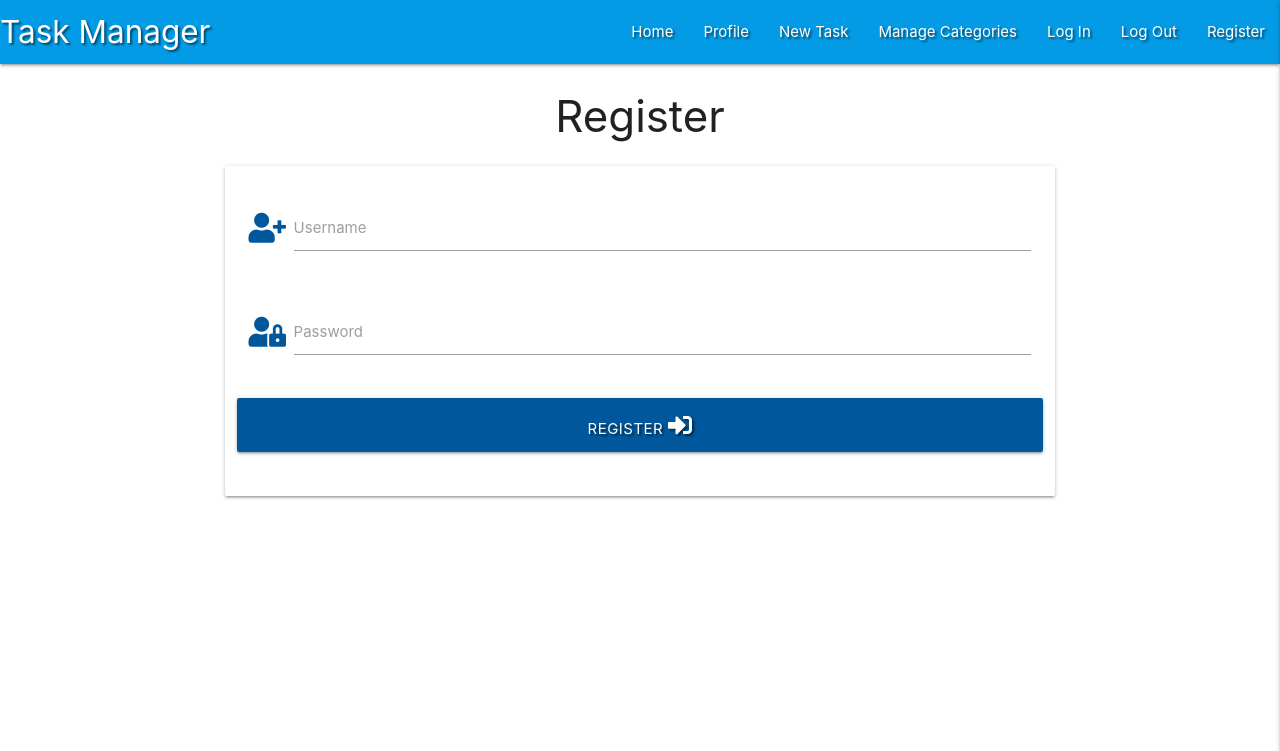
After one commit to DFife99/Task-Manager, a Flask app: page /register in a window 1280 px wide. The commit adds this page. Shown: the top 751 px of the page. Run offline with Flask 2, Linux system fonts and the light colour scheme; some libraries are stand-ins or nearby versions.

Commit message:
added register template

```diff
--- a/app.py
+++ b/app.py
@@ -4,6 +4,7 @@ from flask import (
     redirect, request, session, url_for)
 from flask_pymongo import PyMongo
 from bson.objectid import ObjectId
+from werkzeug.security import generate_password_hash, check_password_hash
 if os.path.exists("env.py"):
     import env
 
@@ -24,6 +25,11 @@ def get_tasks():
     return render_template("tasks.html", tasks=tasks)
 
 
+@app.route('/register',methods=['GET','POST'])
+def register():
+    return render_template('register.html')
+
+
 if __name__ == "__main__":
     app.run(host=os.environ.get("IP"),
             port=int(os.environ.get("PORT")),
--- a/templates/base.html
+++ b/templates/base.html
@@ -26,7 +26,7 @@
                     <li><a href="#">Manage Categories</a></li>
                     <li><a href="#">Log In</a></li>
                     <li><a href="#">Log Out</a></li>
-                    <li><a href="#">Register</a></li>
+                    <li><a href="{{ url_for('register') }}">Register</a></li>
                 </ul>
             </div>
         </nav>
@@ -37,7 +37,7 @@
             <li><a href="#">New Task</a></li>
             <li><a href="#">Manage Categories</a></li>                    <li><a href="#">Log In</a></li>
             <li><a href="#">Log Out</a></li>
-            <li><a href="#">Register</a></li>
+            <li><a href="{{ url_for('register') }}">Register</a></li>
         </ul>
     </header>
 
--- /dev/null
+++ b/templates/register.html
@@ -0,0 +1,38 @@
+{% extends 'base.html' %}
+{% block content %}
+
+<h3 class="center-align">
+    Register
+</h3>
+
+<div class="row">
+    <form class="col s12 m8 offset-m2" method="POST" action="{{ url_for('register') }}">
+        <div class="card-panel">
+            <!-- USERNAME -->
+            <div class="row">
+                 <div class="input-field col s12">
+                    <i class="fas fa-user-plus prefix light-blue-text text-darken-4"></i>
+                    <input id="username" name="username" type="text" class="validate">
+                    <label for="username">Username</label>
+                </div>
+            </div>
+            <!-- PASSWORD -->
+            <div class="row">
+                <div class="input-field col s12">
+                    <i class="fas fa-user-lock prefix light-blue-text text-darken-4"></i>
+                    <input id="password" name="password" type="password" class="validate">
+                    <label for="password">Password</label>
+                </div>
+            </div>
+            <!-- REGISTER -->
+            <div class="row">
+                <button type="submit" class="col s12 btn-large light-blue darken-4 text-shadow">
+                    Register <i class="fas fa-sign-in-alt"></i>
+                </button>
+            </div>
+        </div>
+    </form>
+</div>
+
+
+{% endblock %}
```
